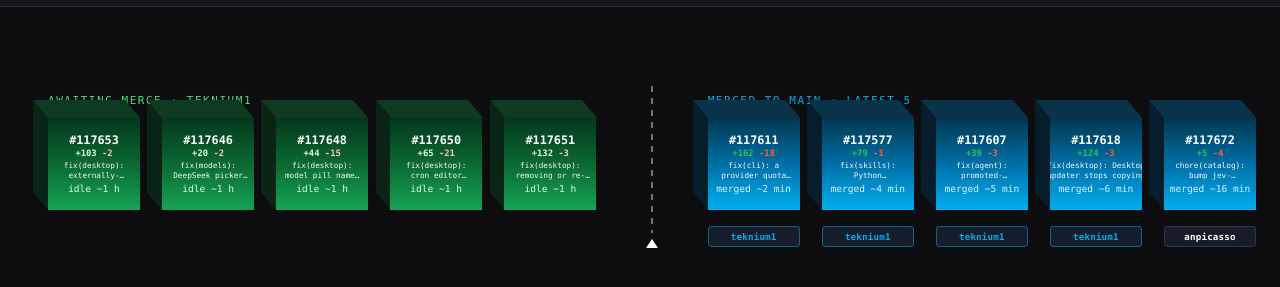
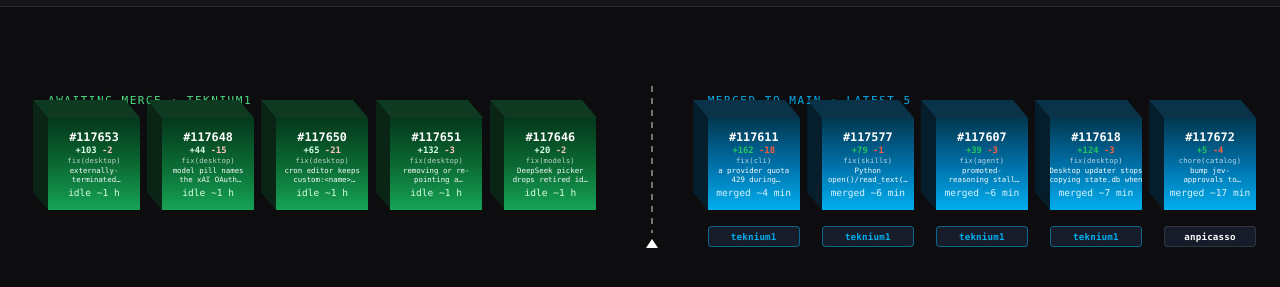
Before and after one commit to MindDragonLabs/nous-space, a plain HTML site: page index.html in a window 1280 px wide. Shown: the part 51-338 px from the top of the page. Drawn offline with Linux system fonts and the light colour scheme.

Commit message:
nous-space: scope tag on its own line so the two-line description carries words; row.css auto-inlined via ROWCSS markers

```diff
--- a/index.html
+++ b/index.html
@@ -208,6 +208,7 @@ button:focus-visible { outline: 2px solid var(--nous-amber); outline-offset: 2px
 .search-submit:hover { background: #7c4ddb; border-color: #7c4ddb; }
 .search-submit .ti { font-size: 16px; color: #fff; }
 
+/* ROWCSS:START */
 /* === MAIN CONTENT — mempool-style block row ===
    Geometry, skew angles and text sizes are copied from mempool.space source
    (frontend/src/app/components/blockchain-blocks + mempool-blocks).
@@ -314,17 +315,25 @@ button:focus-visible { outline: 2px solid var(--nous-amber); outline-offset: 2px
 .cube.p-blue .face .d .add { color: var(--green); }
 .cube.p-blue .face .d .del { color: #ff5c3d; }
 
+/* scope tag on its own small line, so the two description lines carry words */
+.face .g {
+  font-size: calc(0.078 * var(--block-size));
+  color: rgba(255, 255, 255, 0.72);
+  letter-spacing: 0.02em;
+  margin-top: calc(0.032 * var(--block-size));
+}
+
 /* two-line plain-language description of what the PR is */
 .face .t {
-  font-size: calc(0.084 * var(--block-size));
-  line-height: 1.32;
-  color: rgba(255, 255, 255, 0.96);
-  margin-top: calc(0.032 * var(--block-size));
+  font-size: calc(0.08 * var(--block-size));
+  line-height: 1.3;
+  color: rgba(255, 255, 255, 0.97);
+  margin-top: calc(0.012 * var(--block-size));
   display: -webkit-box;
   -webkit-line-clamp: 2;
   -webkit-box-orient: vertical;
   overflow: hidden;
-  padding: 0 2px;
+  padding: 0 1px;
 }
 .face .w { font-size: calc(0.104 * var(--block-size)); margin-top: calc(0.032 * var(--block-size)); color: rgba(255, 255, 255, 0.94); }
 .cube.p-green .face .w { color: #d8ffe4; }
@@ -373,6 +382,7 @@ button:focus-visible { outline: 2px solid var(--nous-amber); outline-offset: 2px
   border-right: 6px solid transparent;
   border-bottom: 9px solid #fff;
 }
+/* ROWCSS:END */
 </style>
 </head>
 <body>
@@ -446,7 +456,35 @@ button:focus-visible { outline: 2px solid var(--nous-amber); outline-offset: 2px
         <div class="face">
           <div class="n">#117653</div>
           <div class="d"><span class="add">+103</span> <span class="del">-2</span></div>
-          <div class="t">fix(desktop): externally-terminated renderer shows a recovery page instead of a blank window</div>
+          <div class="g">fix(desktop)</div>
+          <div class="t">externally-terminated renderer shows a recovery page instead of a blank window</div>
+          <div class="w">idle ~1 h</div>
+        </div>
+      </a>
+      <a class="cube p-green" href="https://github.com/NousResearch/hermes-agent/pull/117648" target="_blank" rel="noopener" title="#117648 fix(desktop): model pill names the xAI OAuth provider instead of its route id (#117415, salvage #117474)">
+        <div class="face">
+          <div class="n">#117648</div>
+          <div class="d"><span class="add">+44</span> <span class="del">-15</span></div>
+          <div class="g">fix(desktop)</div>
+          <div class="t">model pill names the xAI OAuth provider instead of its route id</div>
+          <div class="w">idle ~1 h</div>
+        </div>
+      </a>
+      <a class="cube p-green" href="https://github.com/NousResearch/hermes-agent/pull/117650" target="_blank" rel="noopener" title="#117650 fix(desktop): cron editor keeps custom:&lt;name&gt; provider pins intact (#116621, salvage #116646)">
+        <div class="face">
+          <div class="n">#117650</div>
+          <div class="d"><span class="add">+65</span> <span class="del">-21</span></div>
+          <div class="g">fix(desktop)</div>
+          <div class="t">cron editor keeps custom:&lt;name&gt; provider pins intact</div>
+          <div class="w">idle ~1 h</div>
+        </div>
+      </a>
+      <a class="cube p-green" href="https://github.com/NousResearch/hermes-agent/pull/117651" target="_blank" rel="noopener" title="#117651 fix(desktop): removing or re-pointing a connection forgets its cached roster and identity (#117227, salvage #117232)">
+        <div class="face">
+          <div class="n">#117651</div>
+          <div class="d"><span class="add">+132</span> <span class="del">-3</span></div>
+          <div class="g">fix(desktop)</div>
+          <div class="t">removing or re-pointing a connection forgets its cached roster and identity</div>
           <div class="w">idle ~1 h</div>
         </div>
       </a>
@@ -454,31 +492,8 @@ button:focus-visible { outline: 2px solid var(--nous-amber); outline-offset: 2px
         <div class="face">
           <div class="n">#117646</div>
           <div class="d"><span class="add">+20</span> <span class="del">-2</span></div>
-          <div class="t">fix(models): DeepSeek picker drops retired ids and labels V4.1 Flash</div>
-          <div class="w">idle ~1 h</div>
-        </div>
-      </a>
-      <a class="cube p-green" href="https://github.com/NousResearch/hermes-agent/pull/117648" target="_blank" rel="noopener" title="#117648 fix(desktop): model pill names the xAI OAuth provider instead of its route id (#117415, salvage #117474)">
-        <div class="face">
-          <div class="n">#117648</div>
-          <div class="d"><span class="add">+44</span> <span class="del">-15</span></div>
-          <div class="t">fix(desktop): model pill names the xAI OAuth provider instead of its route id</div>
-          <div class="w">idle ~1 h</div>
-        </div>
-      </a>
-      <a class="cube p-green" href="https://github.com/NousResearch/hermes-agent/pull/117650" target="_blank" rel="noopener" title="#117650 fix(desktop): cron editor keeps custom:&lt;name&gt; provider pins intact (#116621, salvage #116646)">
-        <div class="face">
-          <div class="n">#117650</div>
-          <div class="d"><span class="add">+65</span> <span class="del">-21</span></div>
-          <div class="t">fix(desktop): cron editor keeps custom:&lt;name&gt; provider pins intact</div>
-          <div class="w">idle ~1 h</div>
-        </div>
-      </a>
-      <a class="cube p-green" href="https://github.com/NousResearch/hermes-agent/pull/117651" target="_blank" rel="noopener" title="#117651 fix(desktop): removing or re-pointing a connection forgets its cached roster and identity (#117227, salvage #117232)">
-        <div class="face">
-          <div class="n">#117651</div>
-          <div class="d"><span class="add">+132</span> <span class="del">-3</span></div>
-          <div class="t">fix(desktop): removing or re-pointing a connection forgets its cached roster and identity</div>
+          <div class="g">fix(models)</div>
+          <div class="t">DeepSeek picker drops retired ids and labels V4.1 Flash</div>
           <div class="w">idle ~1 h</div>
         </div>
       </a>
@@ -495,8 +510,9 @@ button:focus-visible { outline: 2px solid var(--nous-amber); outline-offset: 2px
         <div class="face">
           <div class="n">#117611</div>
           <div class="d"><span class="add">+162</span> <span class="del">-18</span></div>
-          <div class="t">fix(cli): a provider quota 429 during credential resolution reads as quota, not auth failure, a…</div>
-          <div class="w">merged ~2 min</div>
+          <div class="g">fix(cli)</div>
+          <div class="t">a provider quota 429 during credential resolution reads as quota, not auth failure, and Kanban…</div>
+          <div class="w">merged ~4 min</div>
         </div>
       </a>
         <div class="miner"><a class="mine" href="https://github.com/teknium1" target="_blank" rel="noopener" title="author: teknium1">teknium1</a></div>
@@ -506,8 +522,9 @@ button:focus-visible { outline: 2px solid var(--nous-amber); outline-offset: 2px
         <div class="face">
           <div class="n">#117577</div>
           <div class="d"><span class="add">+79</span> <span class="del">-1</span></div>
-          <div class="t">fix(skills): Python open()/read_text() of credential files lands critical in plugin admission</div>
-          <div class="w">merged ~4 min</div>
+          <div class="g">fix(skills)</div>
+          <div class="t">Python open()/read_text() of credential files lands critical in plugin admission</div>
+          <div class="w">merged ~6 min</div>
         </div>
       </a>
         <div class="miner"><a class="mine" href="https://github.com/teknium1" target="_blank" rel="noopener" title="author: teknium1">teknium1</a></div>
@@ -517,8 +534,9 @@ button:focus-visible { outline: 2px solid var(--nous-amber); outline-offset: 2px
         <div class="face">
           <div class="n">#117607</div>
           <div class="d"><span class="add">+39</span> <span class="del">-3</span></div>
-          <div class="t">fix(agent): promoted-reasoning stall guard catches Thai plan tails instead of leaking them to t…</div>
-          <div class="w">merged ~5 min</div>
+          <div class="g">fix(agent)</div>
+          <div class="t">promoted-reasoning stall guard catches Thai plan tails instead of leaking them to the user</div>
+          <div class="w">merged ~6 min</div>
         </div>
       </a>
         <div class="miner"><a class="mine" href="https://github.com/teknium1" target="_blank" rel="noopener" title="author: teknium1">teknium1</a></div>
@@ -528,8 +546,9 @@ button:focus-visible { outline: 2px solid var(--nous-amber); outline-offset: 2px
         <div class="face">
           <div class="n">#117618</div>
           <div class="d"><span class="add">+124</span> <span class="del">-3</span></div>
-          <div class="t">fix(desktop): Desktop updater stops copying state.db when updates.pre_update_backup is off</div>
-          <div class="w">merged ~6 min</div>
+          <div class="g">fix(desktop)</div>
+          <div class="t">Desktop updater stops copying state.db when updates.pre_update_backup is off</div>
+          <div class="w">merged ~7 min</div>
         </div>
       </a>
         <div class="miner"><a class="mine" href="https://github.com/teknium1" target="_blank" rel="noopener" title="author: teknium1">teknium1</a></div>
@@ -539,8 +558,9 @@ button:focus-visible { outline: 2px solid var(--nous-amber); outline-offset: 2px
         <div class="face">
           <div class="n">#117672</div>
           <div class="d"><span class="add">+5</span> <span class="del">-4</span></div>
-          <div class="t">chore(catalog): bump jev-approvals to v0.3.0</div>
-          <div class="w">merged ~16 min</div>
+          <div class="g">chore(catalog)</div>
+          <div class="t">bump jev-approvals to v0.3.0</div>
+          <div class="w">merged ~17 min</div>
         </div>
       </a>
         <div class="miner"><a class="" href="https://github.com/anpicasso" target="_blank" rel="noopener" title="author: anpicasso">anpicasso</a></div>
--- a/row.css
+++ b/row.css
@@ -104,17 +104,25 @@
 .cube.p-blue .face .d .add { color: var(--green); }
 .cube.p-blue .face .d .del { color: #ff5c3d; }
 
+/* scope tag on its own small line, so the two description lines carry words */
+.face .g {
+  font-size: calc(0.078 * var(--block-size));
+  color: rgba(255, 255, 255, 0.72);
+  letter-spacing: 0.02em;
+  margin-top: calc(0.032 * var(--block-size));
+}
+
 /* two-line plain-language description of what the PR is */
 .face .t {
-  font-size: calc(0.084 * var(--block-size));
-  line-height: 1.32;
-  color: rgba(255, 255, 255, 0.96);
-  margin-top: calc(0.032 * var(--block-size));
+  font-size: calc(0.08 * var(--block-size));
+  line-height: 1.3;
+  color: rgba(255, 255, 255, 0.97);
+  margin-top: calc(0.012 * var(--block-size));
   display: -webkit-box;
   -webkit-line-clamp: 2;
   -webkit-box-orient: vertical;
   overflow: hidden;
-  padding: 0 2px;
+  padding: 0 1px;
 }
 .face .w { font-size: calc(0.104 * var(--block-size)); margin-top: calc(0.032 * var(--block-size)); color: rgba(255, 255, 255, 0.94); }
 .cube.p-green .face .w { color: #d8ffe4; }
```
Also changed, not shown: 1 other file.
